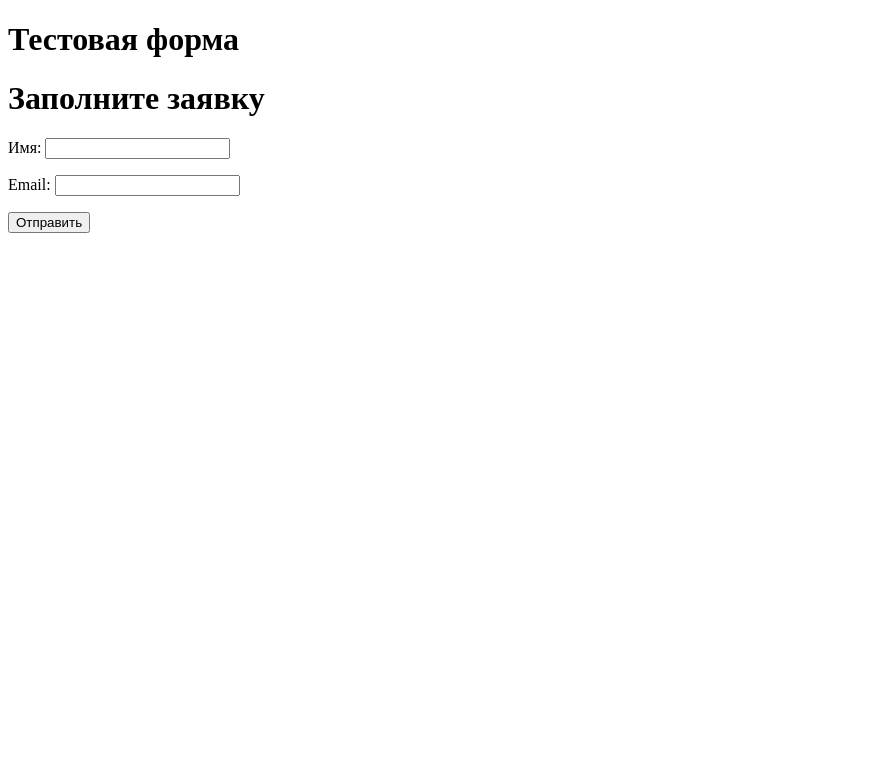
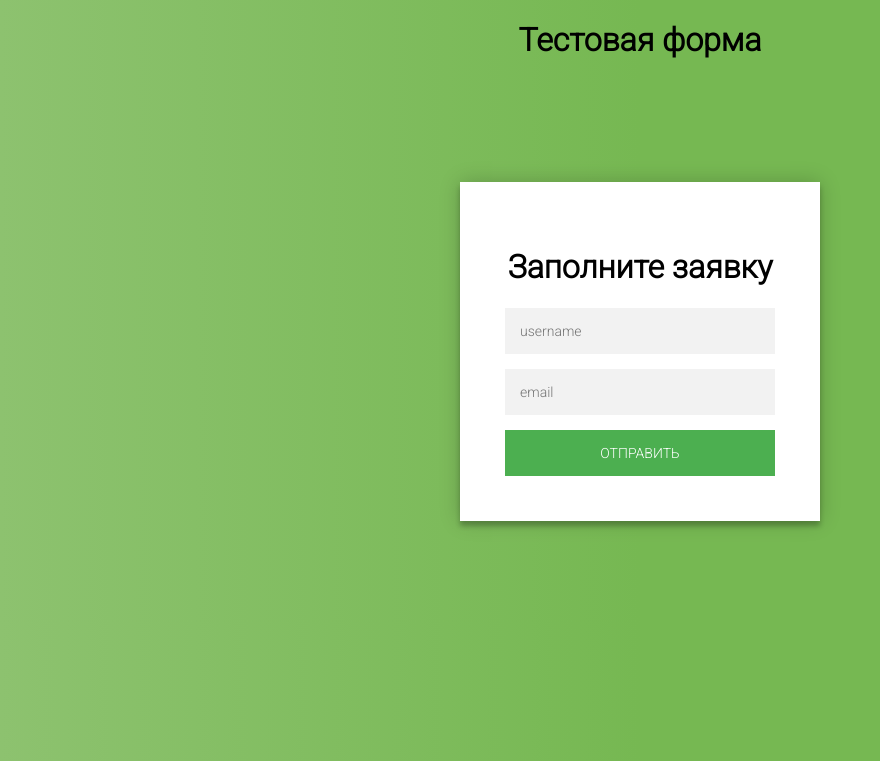
Before and after one commit to bcherie/Submit_form_flask, a Flask app: page / in a window 1280 px wide. Shown: the top 761 px of the page, without its empty margins (0-880 px from the left). Run offline with Flask 3, Linux system fonts and the light colour scheme.

Commit message:
add styles

```diff
--- a/app.py
+++ b/app.py
@@ -5,23 +5,22 @@ app = Flask(__name__)
 app.config['SQLALCHEMY_DATABASE_URI'] = 'sqlite:///users.db'
 db = SQLAlchemy(app)
 
+
 class Users(db.Model):
     id = db.Column(db.Integer, primary_key=True)
     name = db.Column(db.String(100), nullable=True)
     email = db.Column(db.String(100), unique=True, nullable=True)
 
-    # pr = db.relationship('Profiles', backref='users', uselist=False)
 
 @app.route("/success")
 def success():
-    return render_template("successful.html")
+    return render_template("successful.html", title="Страница success")
 
 
-    # return render_template("index.html", title="Главная", list=info)
+
 @app.route("/", methods=("POST", "GET"))
 @app.route("/form", methods=("POST", "GET"))
 def form():
-    #реализовать, что заявка уже отправлена, если чел 1 раз отправил
     if request.method == "POST":
         try:
             email = request.form["email"]
--- /dev/null
+++ b/static/css/styles.css
@@ -0,0 +1,96 @@
+@import url(https://fonts.googleapis.com/css?family=Roboto:300);
+
+.submit-page {
+  width: 360px;
+  padding: 8% 0 0;
+  margin: auto;
+}
+.form {
+  position: relative;
+  z-index: 1;
+  background: #FFFFFF;
+  max-width: 360px;
+  margin: 0 auto 100px;
+  padding: 45px;
+  text-align: center;
+  box-shadow: 0 0 20px 0 rgba(0, 0, 0, 0.2), 0 5px 5px 0 rgba(0, 0, 0, 0.24);
+}
+.form input {
+  font-family: "Roboto", sans-serif;
+  outline: 0;
+  background: #f2f2f2;
+  width: 100%;
+  border: 0;
+  margin: 0 0 15px;
+  padding: 15px;
+  box-sizing: border-box;
+  font-size: 14px;
+}
+.form button {
+  font-family: "Roboto", sans-serif;
+  text-transform: uppercase;
+  outline: 0;
+  background: #4CAF50;
+  width: 100%;
+  border: 0;
+  padding: 15px;
+  color: #FFFFFF;
+  font-size: 14px;
+  /*-webkit-transition: all 0.3 ease;*/
+  /*transition: all 0.3 ease;*/
+  cursor: pointer;
+}
+.form button:hover,.form button:active,.form button:focus {
+  background: #43A047;
+}
+.form .message {
+  margin: 15px 0 0;
+  color: #b3b3b3;
+  font-size: 12px;
+}
+.form .message a {
+  color: #4CAF50;
+  text-decoration: none;
+}
+
+.container {
+  position: relative;
+  z-index: 1;
+  max-width: 300px;
+  margin: 0 auto;
+}
+.container:before, .container:after {
+  content: "";
+  display: block;
+  clear: both;
+}
+.container .info {
+  margin: 50px auto;
+  text-align: center;
+}
+.container .info h1 {
+  margin: 0 0 15px;
+  padding: 0;
+  font-size: 36px;
+  font-weight: 300;
+  color: #1a1a1a;
+}
+.container .info span {
+  color: #4d4d4d;
+  font-size: 12px;
+}
+.container .info span a {
+  color: #000000;
+  text-decoration: none;
+}
+.container .info span .fa {
+  color: #EF3B3A;
+}
+body {
+  background: #76b852; /* fallback for old browsers */
+  background: rgb(141,194,111);
+  background: linear-gradient(90deg, rgba(141,194,111,1) 0%, rgba(118,184,82,1) 50%);
+  font-family: "Roboto", sans-serif;
+  -webkit-font-smoothing: antialiased;
+  -moz-osx-font-smoothing: grayscale;
+}
--- /dev/null
+++ b/templates/base.html
@@ -0,0 +1,12 @@
+<!DOCTYPE html>
+<html lang="en">
+<head>
+    <meta charset="UTF-8">
+    <link type="text/css" href="{{ url_for('static', filename='css/styles.css')}}" rel="stylesheet" />
+    <title>{{title}}</title>
+</head>
+<body>
+{% block body %}
+{% endblock %}
+</body>
+</html>
--- a/templates/form.html
+++ b/templates/form.html
@@ -1,20 +1,15 @@
-<!DOCTYPE html>
-<html lang="en">
-<head>
-    <meta charset="UTF-8">
-    <title>Title</title>
-</head>
-<body>
-<h1>Тестовая форма</h1>
-{% block content %}
-<div class="responsive-table__container">
-  <h1>Заполните заявку</h1>
-  <form method="post">
-    <p><label>Имя: </label> <input type="text" name="name" value="" requied />
-    <p><label>Email: </label> <input type="text" name="email" value="" requied />
-    <p><input type="submit" value="Отправить" />
-  </form>
+{% extends 'base.html' %}
+
+{% block body %}
+<h1 align="center">Тестовая форма</h1>
+<div class="submit-page">
+  <div class="form">
+    <form method="post" class="login-form">
+       <h1>Заполните заявку</h1>
+      <input type="text" name="name" placeholder="username" required aria-required="true" />
+      <input type="text" name="email" placeholder="email" required aria-required="true" />
+      <button>Отправить</button>
+    </form>
+  </div>
 </div>
 {% endblock %}
-</body>
-</html>
```
Also changed, not shown: templates/successful.html (+5 -10 lines), instance/users.db, 1 other file.
